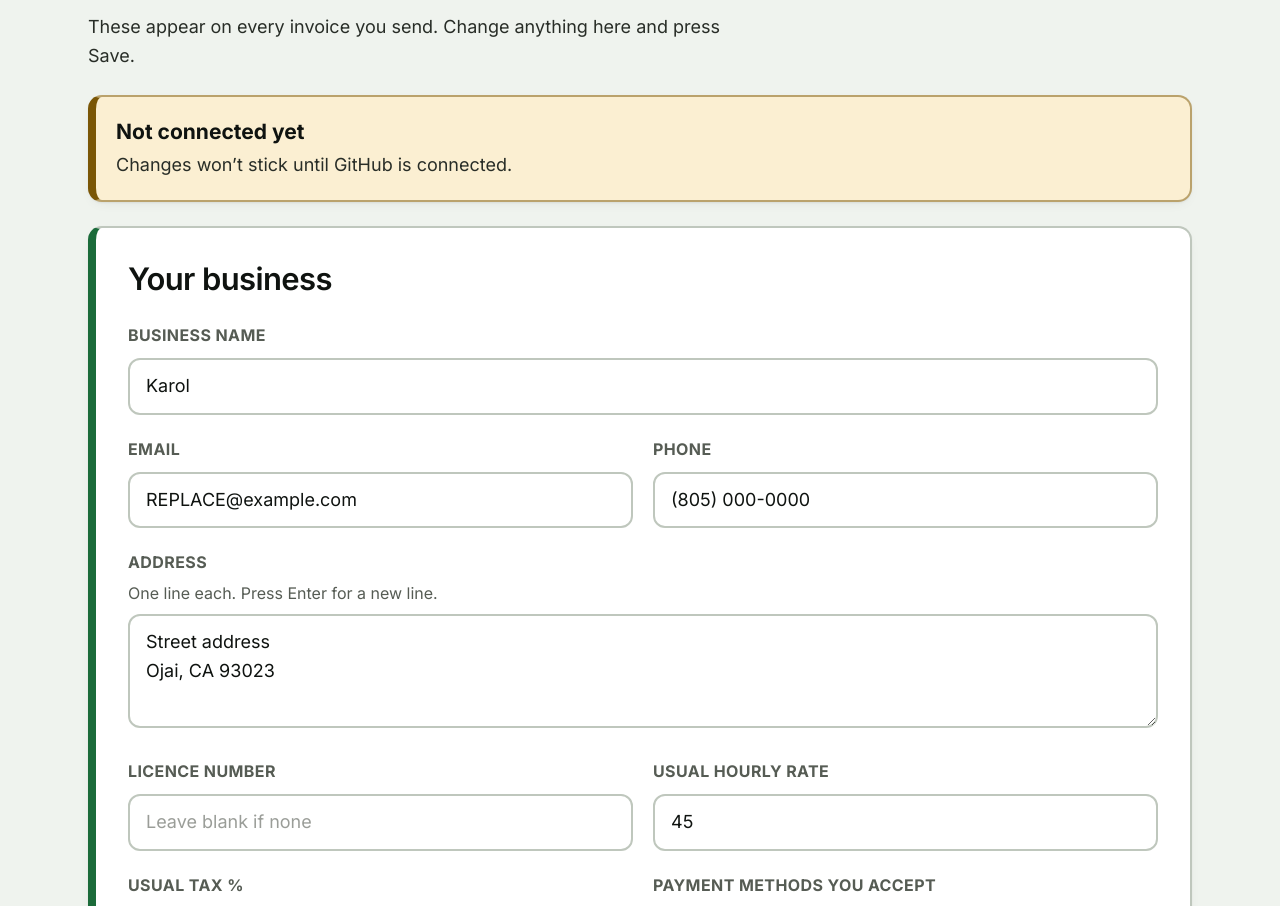
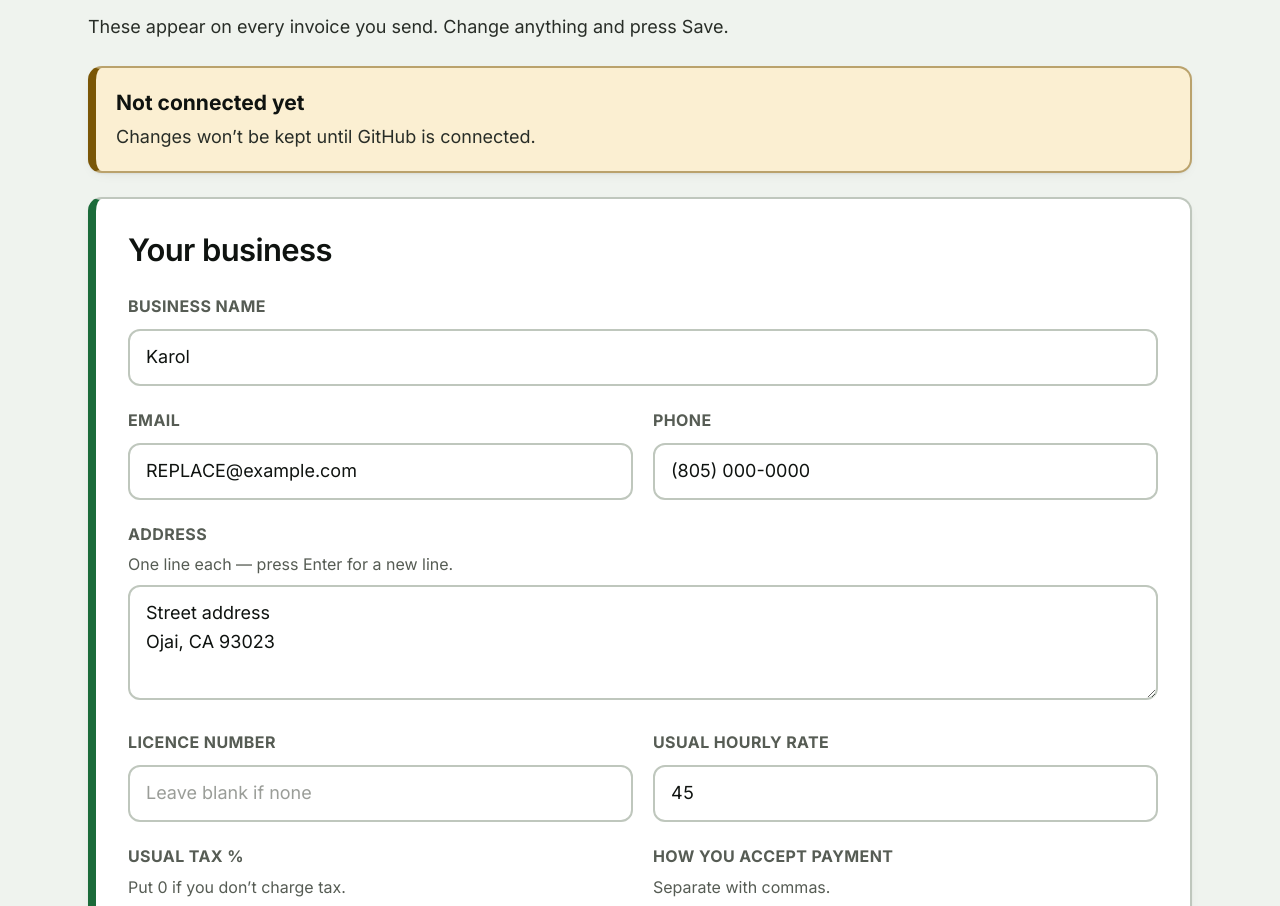
Before and after one commit to SacredRebel/invoice-template, a Next.js app: page /settings in a window 1280 px wide. Shown: the part 260-1166 px from the top of the page. Built offline with nearby package versions, Linux system fonts and the light colour scheme.

Commit message:
fix: server-render settings, no loading flash

```diff
--- a/components/SettingsEditor.tsx
+++ b/components/SettingsEditor.tsx
@@ -1,46 +1,35 @@
 "use client";
 
-import { useEffect, useState } from "react";
+import { useState } from "react";
 
-type Client = {
-  id?: string; name: string; contact?: string; email?: string;
-  phone?: string; address?: string[] | string;
-};
-
-const linesToText = (v: any) => (Array.isArray(v) ? v.join("\n") : v ?? "");
-const textToLines = (v: string) => v.split("\n").map((s) => s.trim()).filter(Boolean);
+const toText = (v: any) => (Array.isArray(v) ? v.join("\n") : v ?? "");
+const toLines = (v: string) => v.split("\n").map((s) => s.trim()).filter(Boolean);
 
 function Saved({ show }: { show: boolean }) {
   if (!show) return null;
-  return (
-    <p role="status" className="rounded-xl bg-mint px-4 py-3 text-base font-bold text-green">
-      ✓ Saved
-    </p>
-  );
+  return <p role="status" className="rounded-xl bg-mint px-4 py-3 text-base font-bold text-green">✓ Saved</p>;
 }
 
-export default function SettingsEditor() {
-  const [biz, setBiz] = useState<any>(null);
-  const [clients, setClients] = useState<Client[]>([]);
-  const [canSave, setCanSave] = useState(true);
+export default function SettingsEditor(
+  { business, clients: initialClients, connected }:
+  { business: any; clients: any[]; connected: boolean }
+) {
+  const [biz, setBiz] = useState<any>({
+    ...business,
+    addressText: toText(business.address),
+    methodsText: (business.paymentMethods ?? []).join(", "),
+  });
+  const [clients, setClients] = useState<any[]>(
+    (initialClients ?? []).map((c) => ({ ...c, addressText: toText(c.address) }))
+  );
   const [bizSaved, setBizSaved] = useState(false);
-  const [clientsSaved, setClientsSaved] = useState(false);
+  const [cliSaved, setCliSaved] = useState(false);
   const [err, setErr] = useState<string | null>(null);
   const [busy, setBusy] = useState(false);
 
-  useEffect(() => {
-    fetch("/api/meta").then((r) => r.json()).then((m) => {
-      setBiz({
-        ...m.business,
-        addressText: linesToText(m.business?.address),
-        methodsText: (m.business?.paymentMethods ?? []).join(", "),
-      });
-      setClients((m.clients ?? []).map((c: any) => ({ ...c, addressText: linesToText(c.address) })));
-      setCanSave(m.canSave);
-    }).catch(() => setErr("Could not load your details. Please refresh."));
-  }, []);
-
   const upd = (k: string, v: any) => setBiz((b: any) => ({ ...b, [k]: v }));
+  const setClient = (i: number, k: string, v: string) =>
+    setClients((cs) => cs.map((c, n) => (n === i ? { ...c, [k]: v } : c)));
 
   async function saveBusiness() {
     setBusy(true); setErr(null);
@@ -48,7 +37,7 @@ export default function SettingsEditor() {
       method: "PUT", headers: { "Content-Type": "application/json" },
       body: JSON.stringify({
         ...biz,
-        address: textToLines(biz.addressText ?? ""),
+        address: toLines(biz.addressText ?? ""),
         paymentMethods: (biz.methodsText ?? "").split(",").map((s: string) => s.trim()).filter(Boolean),
       }),
     });
@@ -61,27 +50,12 @@ export default function SettingsEditor() {
     setBusy(true); setErr(null);
     const res = await fetch("/api/clients", {
       method: "PUT", headers: { "Content-Type": "application/json" },
-      body: JSON.stringify(list.map((c: any) => ({ ...c, address: textToLines(c.addressText ?? "") }))),
+      body: JSON.stringify(list.map((c) => ({ ...c, address: toLines(c.addressText ?? "") }))),
     });
     setBusy(false);
     if (!res.ok) return setErr((await res.json()).error ?? "Could not save.");
-    setClientsSaved(true); setTimeout(() => setClientsSaved(false), 3500);
+    setCliSaved(true); setTimeout(() => setCliSaved(false), 3500);
   }
-
-  const setClient = (i: number, k: string, v: string) =>
-    setClients((cs) => cs.map((c, n) => (n === i ? { ...c, [k]: v } : c)));
-
-  if (err && !biz) return <p className="panel border-l-8 border-l-red p-6 text-lg text-red">{err}</p>;
-  if (!biz) return <p className="text-lg text-soft">Loading…</p>;
-
-  const Field = ({ id, label, value, onChange, type = "text", placeholder = "", hint = "" }: any) => (
-    <div>
-      <label htmlFor={id} className="label">{label}</label>
-      {hint && <p className="mt-1 text-sm text-soft">{hint}</p>}
-      <input id={id} type={type} value={value ?? ""} placeholder={placeholder}
-             onChange={(e) => onChange(e.target.value)} className="field mt-2" />
-    </div>
-  );
 
   return (
     <div className="space-y-6">
@@ -89,60 +63,78 @@ export default function SettingsEditor() {
         <p className="label">Settings</p>
         <h1 className="mt-2 text-3xl text-ink">Your details</h1>
         <p className="mt-3 max-w-2xl text-base text-body">
-          These appear on every invoice you send. Change anything here and press Save.
+          These appear on every invoice you send. Change anything and press Save.
         </p>
       </div>
 
-      {!canSave && (
+      {!connected && (
         <div className="panel border-l-8 border-l-gold border-gold/50 bg-gold2 p-5">
           <p className="text-lg font-bold text-ink">Not connected yet</p>
-          <p className="mt-1 text-base text-body">Changes won&rsquo;t stick until GitHub is connected.</p>
+          <p className="mt-1 text-base text-body">Changes won&rsquo;t be kept until GitHub is connected.</p>
         </div>
       )}
-      {err && <p role="alert" className="panel border-l-8 border-l-red bg-red2 p-5 text-lg font-bold text-red">{err}</p>}
+      {err && (
+        <p role="alert" className="panel border-l-8 border-l-red bg-red2 p-5 text-lg font-bold text-red">{err}</p>
+      )}
 
-      {/* BUSINESS */}
       <section className="panel border-l-8 border-l-green p-6 sm:p-8">
         <h2 className="text-2xl text-ink">Your business</h2>
         <div className="mt-6 grid gap-5 sm:grid-cols-2">
           <div className="sm:col-span-2">
-            <Field id="bname" label="Business name" value={biz.name}
-                   onChange={(v: string) => upd("name", v)} placeholder="How it appears on the invoice" />
+            <label htmlFor="bname" className="label">Business name</label>
+            <input id="bname" value={biz.name ?? ""} onChange={(e) => upd("name", e.target.value)}
+                   placeholder="How it appears on the invoice" className="field mt-2" />
           </div>
-          <Field id="bemail" label="Email" type="email" value={biz.email}
-                 onChange={(v: string) => upd("email", v)} />
-          <Field id="bphone" label="Phone" type="tel" value={biz.phone}
-                 onChange={(v: string) => upd("phone", v)} />
+          <div>
+            <label htmlFor="bemail" className="label">Email</label>
+            <input id="bemail" type="email" value={biz.email ?? ""}
+                   onChange={(e) => upd("email", e.target.value)} className="field mt-2" />
+          </div>
+          <div>
+            <label htmlFor="bphone" className="label">Phone</label>
+            <input id="bphone" type="tel" value={biz.phone ?? ""}
+                   onChange={(e) => upd("phone", e.target.value)} className="field mt-2" />
+          </div>
           <div className="sm:col-span-2">
             <label htmlFor="baddr" className="label">Address</label>
-            <p className="mt-1 text-sm text-soft">One line each. Press Enter for a new line.</p>
-            <textarea id="baddr" rows={3} value={biz.addressText}
-                      onChange={(e) => upd("addressText", e.target.value)}
-                      className="field mt-2 resize-y" />
+            <p className="mt-1 text-sm text-soft">One line each — press Enter for a new line.</p>
+            <textarea id="baddr" rows={3} value={biz.addressText ?? ""}
+                      onChange={(e) => upd("addressText", e.target.value)} className="field mt-2 resize-y" />
           </div>
-          <Field id="blic" label="Licence number" value={biz.license}
-                 onChange={(v: string) => upd("license", v)} placeholder="Leave blank if none" />
-          <Field id="brate" label="Usual hourly rate" type="text" value={biz.defaultRate}
-                 onChange={(v: string) => upd("defaultRate", v)} />
-          <Field id="btax" label="Usual tax %" type="text" value={biz.defaultTaxRate}
-                 onChange={(v: string) => upd("defaultTaxRate", v)}
-                 hint="Put 0 if you don't charge tax" />
-          <Field id="bmeth" label="Payment methods you accept" value={biz.methodsText}
-                 onChange={(v: string) => upd("methodsText", v)}
-                 hint="Separate with commas" />
+          <div>
+            <label htmlFor="blic" className="label">Licence number</label>
+            <input id="blic" value={biz.license ?? ""} onChange={(e) => upd("license", e.target.value)}
+                   placeholder="Leave blank if none" className="field mt-2" />
+          </div>
+          <div>
+            <label htmlFor="brate" className="label">Usual hourly rate</label>
+            <input id="brate" inputMode="decimal" value={biz.defaultRate ?? ""}
+                   onChange={(e) => upd("defaultRate", e.target.value)} className="field tnum mt-2" />
+          </div>
+          <div>
+            <label htmlFor="btax" className="label">Usual tax %</label>
+            <p className="mt-1 text-sm text-soft">Put 0 if you don&rsquo;t charge tax.</p>
+            <input id="btax" inputMode="decimal" value={biz.defaultTaxRate ?? ""}
+                   onChange={(e) => upd("defaultTaxRate", e.target.value)} className="field tnum mt-2" />
+          </div>
+          <div>
+            <label htmlFor="bmeth" className="label">How you accept payment</label>
+            <p className="mt-1 text-sm text-soft">Separate with commas.</p>
+            <input id="bmeth" value={biz.methodsText ?? ""}
+                   onChange={(e) => upd("methodsText", e.target.value)} className="field mt-2" />
+          </div>
           <div className="sm:col-span-2">
             <label htmlFor="bterms" className="label">Payment terms</label>
-            <textarea id="bterms" rows={2} value={biz.paymentTerms}
-                      onChange={(e) => upd("paymentTerms", e.target.value)}
-                      className="field mt-2 resize-y" />
+            <textarea id="bterms" rows={2} value={biz.paymentTerms ?? ""}
+                      onChange={(e) => upd("paymentTerms", e.target.value)} className="field mt-2 resize-y" />
           </div>
           <div className="sm:col-span-2">
-            <Field id="bfoot" label="Closing line on the invoice" value={biz.footerNote}
-                   onChange={(v: string) => upd("footerNote", v)} placeholder="Thank you." />
+            <label htmlFor="bfoot" className="label">Closing line on the invoice</label>
+            <input id="bfoot" value={biz.footerNote ?? ""} onChange={(e) => upd("footerNote", e.target.value)}
+                   placeholder="Thank you." className="field mt-2" />
           </div>
         </div>
-
-        <div className="mt-7 flex flex-wrap items-center gap-4">
+        <div className="mt-7 space-y-4">
           <button onClick={saveBusiness} disabled={busy} className="btn-primary w-full sm:w-auto">
             {busy ? "Saving…" : "Save my details"}
           </button>
@@ -150,7 +142,6 @@ export default function SettingsEditor() {
         </div>
       </section>
 
-      {/* CLIENTS */}
       <section className="panel border-l-8 border-l-blue p-6 sm:p-8">
         <div className="flex flex-wrap items-baseline justify-between gap-3">
           <h2 className="text-2xl text-ink">People you bill</h2>
@@ -158,17 +149,19 @@ export default function SettingsEditor() {
         </div>
 
         <div className="mt-6 space-y-5">
-          {clients.map((c: any, i) => (
+          {clients.length === 0 && (
+            <p className="text-base text-soft">Nobody yet. Add your first client below.</p>
+          )}
+          {clients.map((c, i) => (
             <div key={i} className="rounded-xl border-2 border-line bg-paper p-5">
               <div className="flex items-center justify-between gap-3">
                 <span className="label">Client {i + 1}</span>
-                <button onClick={() => { if (confirm(`Remove ${c.name || "this client"}?`)) {
+                <button onClick={() => {
+                          if (!confirm(`Remove ${c.name || "this client"}?`)) return;
                           const next = clients.filter((_, n) => n !== i);
                           setClients(next); saveClients(next);
-                        }}}
-                        className="rounded px-3 py-1 text-base font-bold text-red underline">
-                  Remove
-                </button>
+                        }}
+                        className="rounded px-3 py-1 text-base font-bold text-red underline">Remove</button>
               </div>
               <div className="mt-4 grid gap-4 sm:grid-cols-2">
                 <div className="sm:col-span-2">
@@ -198,23 +191,22 @@ export default function SettingsEditor() {
         </div>
 
         <div className="mt-6 grid gap-3 sm:grid-cols-2">
-          <button onClick={() => setClients([...clients, { name: "", addressText: "" } as any])}
+          <button onClick={() => setClients([...clients, { name: "", addressText: "" }])}
                   className="btn-quiet">+ Add someone</button>
           <button onClick={() => saveClients()} disabled={busy} className="btn-primary">
             {busy ? "Saving…" : "Save the list"}
           </button>
         </div>
-        <div className="mt-4"><Saved show={clientsSaved} /></div>
+        <div className="mt-4"><Saved show={cliSaved} /></div>
       </section>
 
-      <div className={`panel border-l-8 p-6 ${canSave ? "border-l-green bg-mint" : "border-l-gold bg-gold2"}`}>
+      <div className={`panel border-l-8 p-6 ${connected ? "border-l-green bg-mint" : "border-l-gold bg-gold2"}`}>
         <p className="text-lg font-bold text-ink">
-          {canSave ? "✓ Connected — everything is being saved" : "Not connected yet"}
+          {connected ? "✓ Connected — everything is being saved" : "Not connected yet"}
         </p>
         <p className="mt-1 text-base text-body">
-          {canSave
-            ? "Your invoices and details are stored safely and can't be lost."
-            : "Nothing will be kept until GitHub is connected. See SETUP.md."}
+          {connected ? "Your invoices and details are stored safely and can't be lost."
+                     : "Nothing will be kept until GitHub is connected. See SETUP.md."}
         </p>
       </div>
     </div>
```
